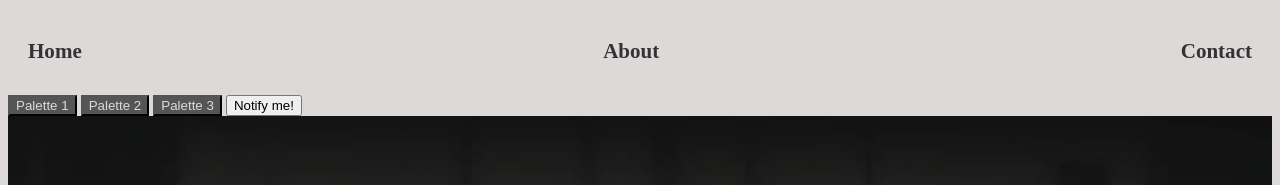
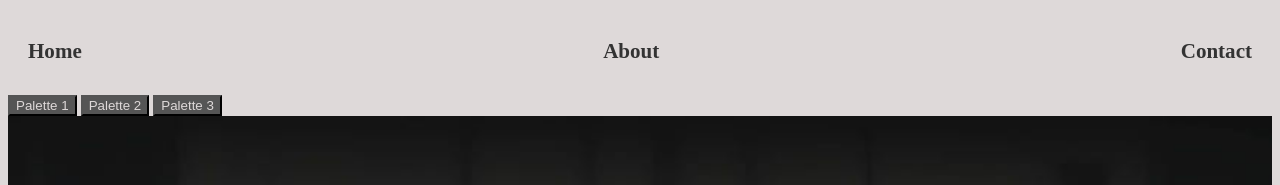
Before and after one commit to ammarnsyed/ammarnsyed.github.io, a plain HTML site: page index.html in a window 1280 px wide. Shown: the top 185 px of the page. Drawn offline with Linux system fonts and the light colour scheme.

Commit message:
Removed redundant button

```diff
--- a/index.html
+++ b/index.html
@@ -26,7 +26,6 @@
     <button id="palette1-btn">Palette 1</button>
     <button id="palette2-btn">Palette 2</button>
     <button id="palette3-btn">Palette 3</button>
-    <button id="notify-btn">Notify me!</button>
     <section id="hero">
       <img src="images/hero.png" alt="Hero Image">
     </section>
```
